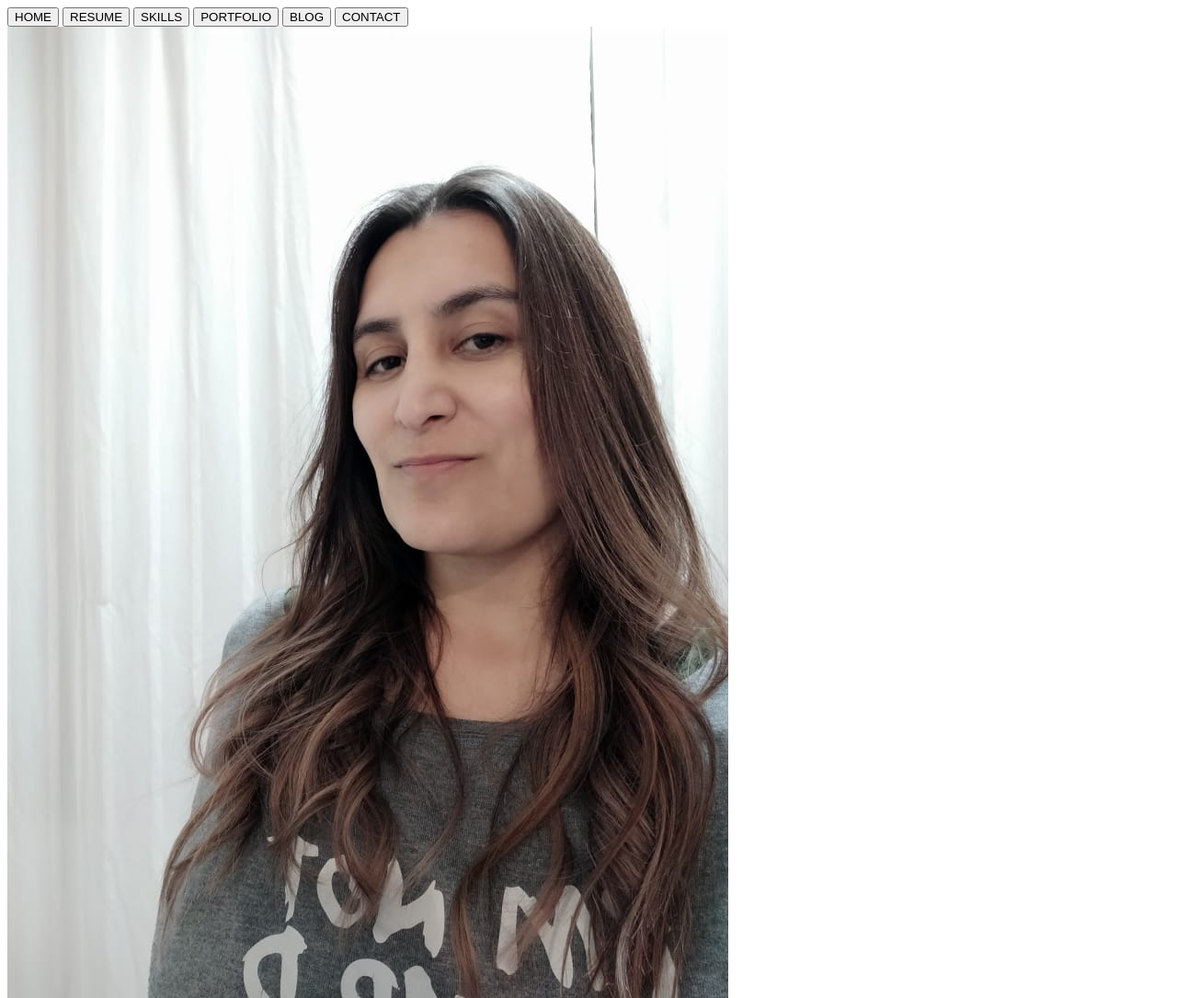
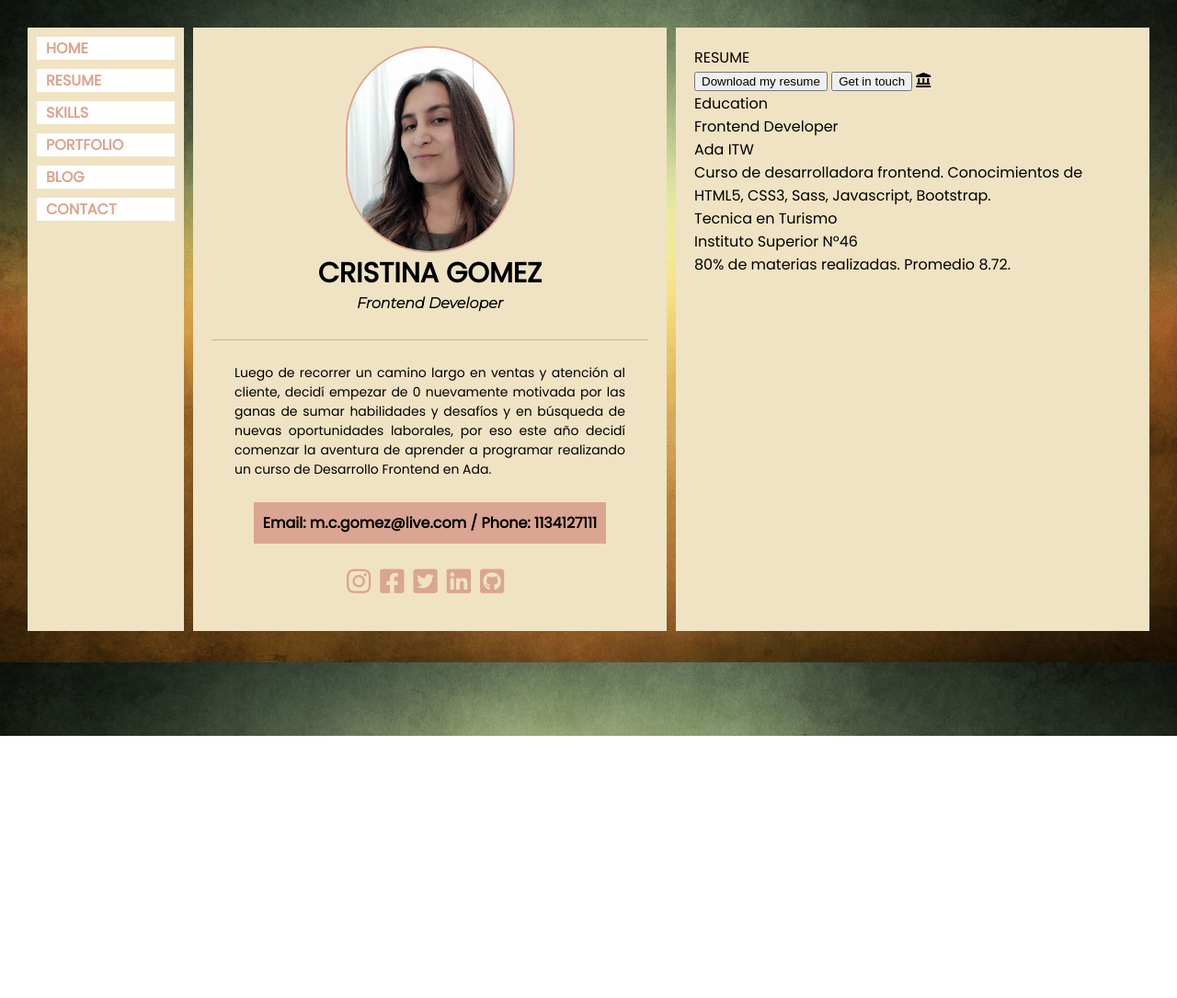
Before and after one commit to cristigomez/portfolio, a plain HTML site: page index.html in a window 1280 px wide. Shown: the top 1085 px of the page at 92% size. After the commit the page ends 800 px from the top, so only its background shows below. Drawn offline with Linux system fonts and the light colour scheme.

Commit message:
estilo de primera y segunda seccion

```diff
--- a/index.html
+++ b/index.html
@@ -4,32 +4,40 @@
     <meta charset="UTF-8">
     <meta name="viewport" content="width=device-width, initial-scale=1.0">
     <meta http-equiv="X-UA-Compatible" content="ie=edge">
+    <link rel="stylesheet" href="https://use.fontawesome.com/releases/v5.8.2/css/all.css" integrity="sha384-oS3vJWv+0UjzBfQzYUhtDYW+Pj2yciDJxpsK1OYPAYjqT085Qq/1cq5FLXAZQ7Ay" crossorigin="anonymous">
+    <link rel="stylesheet" href="style/style.css">
+    <link href="https://fonts.googleapis.com/css?family=Poppins|Montserrat:300i&display=swap" rel="stylesheet">
     <title>Portfolio</title>
 </head>
 <body>
-    <nav>
-        <button>HOME</button>
-        <button>RESUME</button>
-        <button>SKILLS</button>
-        <button>PORTFOLIO</button>
-        <button>BLOG</button>
-        <button>CONTACT</button>
-    </nav>
+    <div class="container">
         <section class="firstSection">
-        <img src="image/cris.jpg" alt="">
+            <ul>
+                <li><a href="#">HOME</a></li>
+                <li><a href="#">RESUME</a></li>
+                <li><a href="#">SKILLS</a></li>
+                <li><a href="#">PORTFOLIO</a></li>
+                <li><a href="#">BLOG</a></li>
+                <li><a href="#">CONTACT</a></li>
+            </ul>
+        </section>
+        <section class="secondSection">
+            <div>
+                <img src="image/crisS.jpg" alt="">
                 <h1>CRISTINA GOMEZ</h1>
                 <h4>Frontend Developer</h4>
                 <p>Luego de recorrer un camino largo en ventas y atención al cliente, decidí empezar de 0 nuevamente motivada por las ganas de sumar habilidades y desafíos y en búsqueda de nuevas oportunidades laborales, por eso este año decidí comenzar la aventura de aprender a programar realizando un curso de Desarrollo Frontend en Ada.</p>
                 <span>Email: m.c.gomez@live.com / Phone: 1134127111</span>
                 <ul>
-            <li><i class="fab fa-instagram"></i></li>
-            <li><i class="fab fa-facebook-square"></i></li>
-            <li><i class="fab fa-twitter-square"></i></li>
-            <li><i class="fab fa-linkedin"></i></li>
-            <li><i class="fab fa-youtube-square"></i></li>
+                    <li><a href="https://www.instagram.com/sailorcris_/"><i class="fab fa-instagram"></i></a></li>
+                    <li><a href="https://www.facebook.com/SailorCris"><i class="fab fa-facebook-square"></i></a></li>
+                    <li><a href="https://twitter.com/SailorCris_"><i class="fab fa-twitter-square"></i></a></li>
+                    <li><a href="www.linkedin.com/in/macristinagomez"><i class="fab fa-linkedin"></i></a></li>
+                    <li><a href="https://github.com/cristigomez"><i class="fab fa-github-square"></i></a></li>
                 </ul>
+            </div>
         </section>
-    <section class="secondSection">
+        <section class="thirdSection">
             <h3>RESUME</h3>
             <button>Download my resume</button>
             <button>Get in touch</button>
@@ -46,5 +54,6 @@
                 <p>80% de materias realizadas. Promedio 8.72.</p>
             </div>
         </section>
+    </div>
 </body>
 </html>
--- a/style/style.scss
+++ b/style/style.scss
@@ -0,0 +1,105 @@
+html, body, div, span, applet, object, iframe,
+h1, h2, h3, h4, h5, h6, p, blockquote, pre,
+a, abbr, acronym, address, big, cite, code,
+del, dfn, em, img, ins, kbd, q, s, samp,
+small, strike, strong, sub, sup, tt, var,
+b, u, i, center,
+dl, dt, dd, ol, ul, li,
+fieldset, form, label, legend,
+table, caption, tbody, tfoot, thead, tr, th, td,
+article, aside, canvas, details, embed,
+figure, figcaption, footer, header, hgroup,
+menu, nav, output, ruby, section, summary,
+time, mark, audio, video {
+	margin: 0;
+	padding: 0;
+	border: 0;
+	font-size: 100%;
+	font: inherit;
+	vertical-align: baseline;
+}
+
+body{
+    background-image: url("../image/apple-new.jpg");
+    font-family: 'Poppins', sans-serif;
+    background-size: cover;
+    .container{
+        margin: 30px;
+        display: flex;
+        justify-content: space-around;
+        .firstSection{
+            background-color: #f0e3c4;
+            margin-right: 10px;
+            ul{
+                list-style: none;
+                li{
+                    background-color: white;
+                    width: 150px;
+                    margin: 10px;
+                    a{
+                        text-decoration: none;
+                        margin-left: 10px;
+                        font-weight: bold;
+                        color: #daa592;
+                    }
+                }
+            }
+        }
+        .secondSection{
+            background-color: #f0e3c4;
+            margin-right: 10px;
+            padding: 20px;
+            width: 40%;
+            div{
+                display: flex;
+                align-items: center;
+                flex-direction: column;
+                img{
+                    width: 180px;
+                    border-radius: 150px;
+                    border:2px solid #daa592;
+                }
+                h1{
+                    font-weight: bold;
+                    font-size: 30px;
+                }
+                h4{
+                    font-family: 'Montserrat', sans-serif;
+                    font-weight: bold;
+                    padding-bottom: 30px;
+                }
+                p{
+                    font-size: 14px;
+                    padding: 25px;
+                    text-align: justify;
+                    border-top: 1px solid #daa592;
+                }
+                span{
+                    color: black;
+                    background-color: #daa592;
+                    padding: 10px;
+                    font-weight: bold;
+                    margin-bottom: 10px;
+                }
+                ul{
+                    margin: 10px 0;
+                    list-style: none;
+                    display: flex;
+                    li{
+                        font-size: 30px;
+                        margin-right: 10px;
+                        a{
+                            text-decoration: none;
+                            color: #daa592;
+                        }
+                    }
+                }
+            }
+        }
+        .thirdSection{
+            width: 40%;
+            background-color: #f0e3c4;
+            padding: 20px;
+        }
+    }
+}
```
Also changed, not shown: image/apple-new.jpg (added), image/crisS.jpg (added), style/style.css (added), 1 other file. Lines whose indentation alone changed are shown as unchanged.
